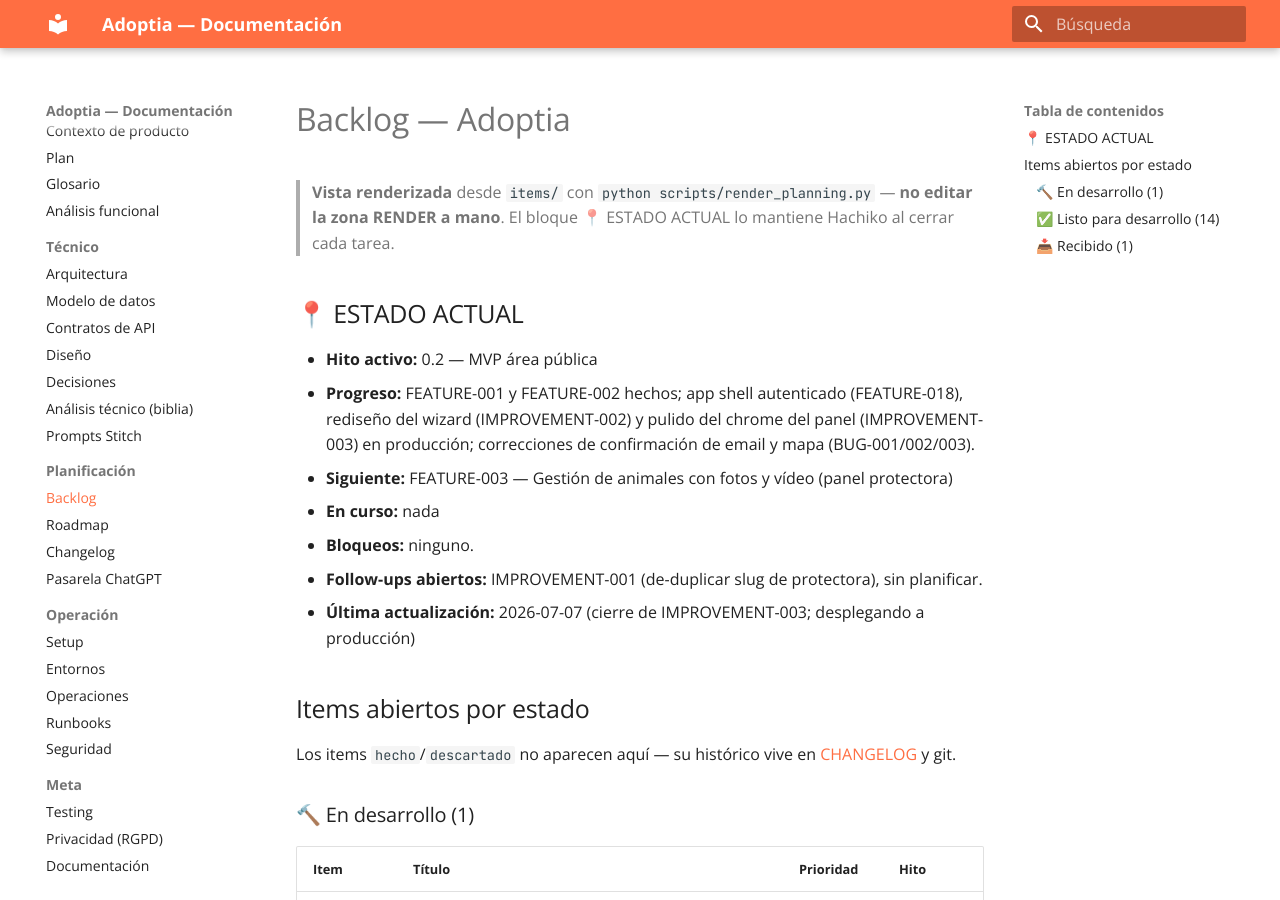
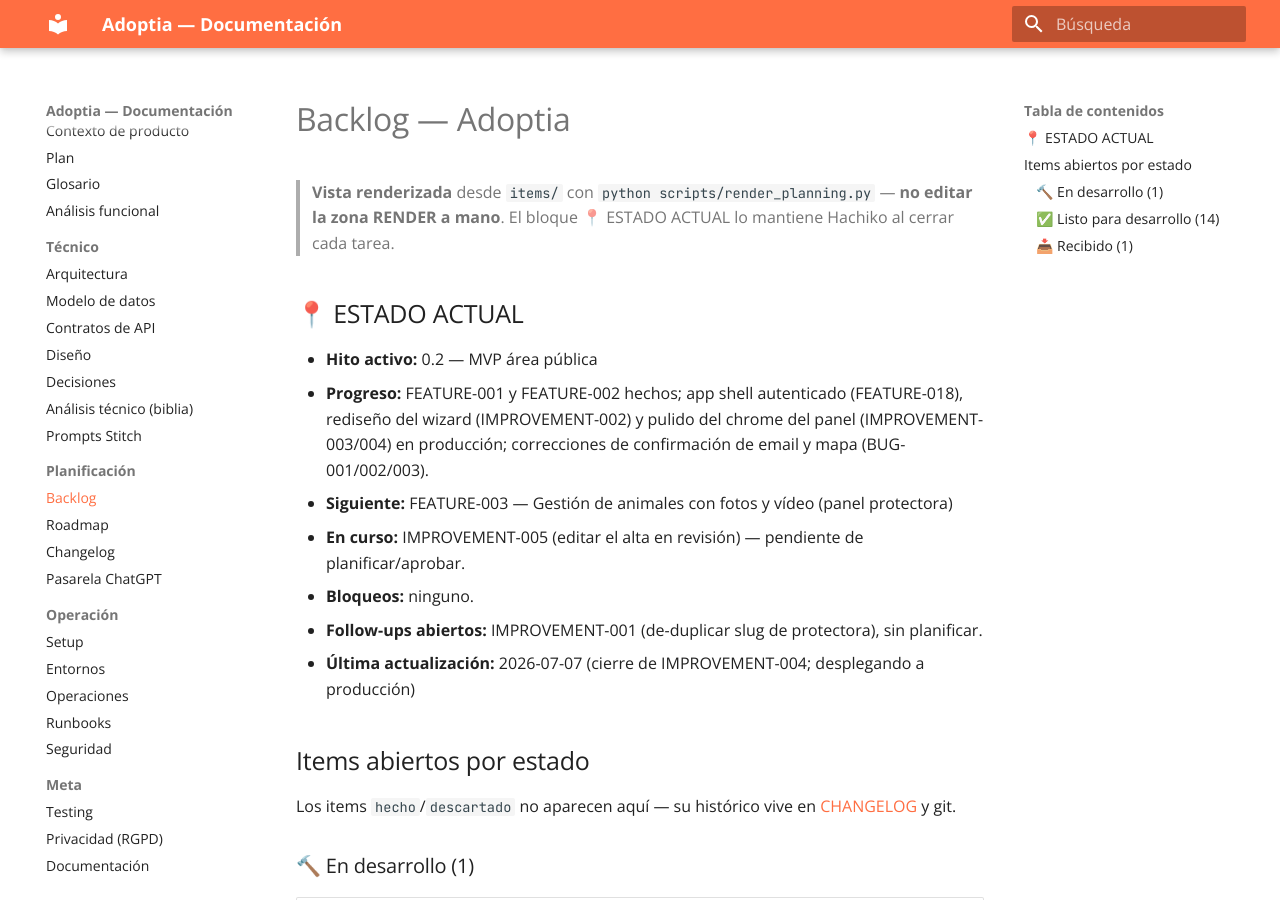
Before and after one commit to GorkaAnasinf/Adoptia, an MkDocs documentation site: the page built from docs/planning/BACKLOG.md, in a window 1280 px wide and 900 px high. Built offline with MkDocs 1.6.1 and Material for MkDocs 9.7.7, drawn with Linux system fonts in a browser that asks for light colours.

Commit message:
docs(planning): cierra IMPROVEMENT-004 y alinea documentación
CHANGELOG 0.0.10, item a hecho, ESTADO ACTUAL y render.

Co-Authored-By: Claude Opus 4.8 <noreply@anthropic.com>

```diff
--- a/docs/planning/BACKLOG.md
+++ b/docs/planning/BACKLOG.md
@@ -6,12 +6,12 @@
 ## 📍 ESTADO ACTUAL
 
 - **Hito activo:** 0.2 — MVP área pública
-- **Progreso:** FEATURE-001 y FEATURE-002 hechos; app shell autenticado (FEATURE-018), rediseño del wizard (IMPROVEMENT-002) y pulido del chrome del panel (IMPROVEMENT-003) en producción; correcciones de confirmación de email y mapa (BUG-001/002/003).
+- **Progreso:** FEATURE-001 y FEATURE-002 hechos; app shell autenticado (FEATURE-018), rediseño del wizard (IMPROVEMENT-002) y pulido del chrome del panel (IMPROVEMENT-003/004) en producción; correcciones de confirmación de email y mapa (BUG-001/002/003).
 - **Siguiente:** FEATURE-003 — Gestión de animales con fotos y vídeo (panel protectora)
-- **En curso:** nada
+- **En curso:** IMPROVEMENT-005 (editar el alta en revisión) — pendiente de planificar/aprobar.
 - **Bloqueos:** ninguno.
 - **Follow-ups abiertos:** IMPROVEMENT-001 (de-duplicar slug de protectora), sin planificar.
-- **Última actualización:** 2026-07-07 (cierre de IMPROVEMENT-003; desplegando a producción)
+- **Última actualización:** 2026-07-07 (cierre de IMPROVEMENT-004; desplegando a producción)
 
 ## Items abiertos por estado
 
```
Also changed, not shown: docs/planning/CHANGELOG.md (+6 -0 lines), docs/planning/ROADMAP.md (+2 -1 lines), docs/planning/items/IMPROVEMENT-004.md (+8 -8 lines), docs/planning/items/INDEX.md (+1 -0 lines), docs/product/PRODUCT_CONTEXT.md (+1 -0 lines).
